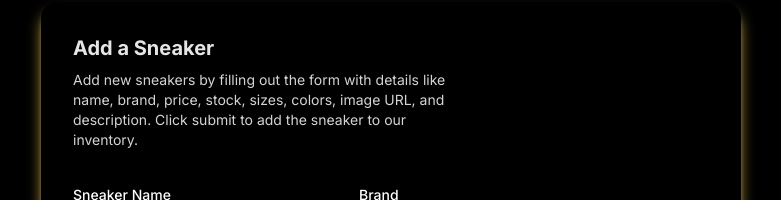
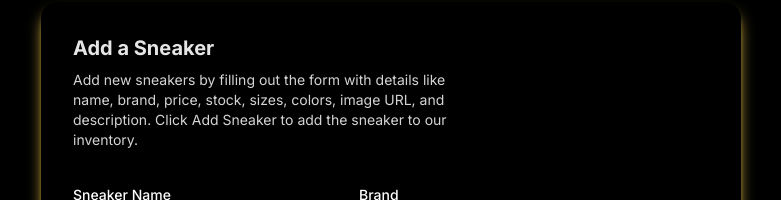
Before and after one commit to ahanaftanvir40/trendykicks_nextjs, a Next.js app: page /adminpanel/add in a window 1280 px wide. Shown: the part 142-342 px from the top of the page, without its empty margins (249-1030 px from the left). Built offline with nearby package versions, Linux system fonts and the light colour scheme.

Commit message:
fixed minor typo

```diff
--- a/src/app/adminpanel/add/page.tsx
+++ b/src/app/adminpanel/add/page.tsx
@@ -66,7 +66,7 @@ function AddPage() {
           <p className="text-neutral-600 text-sm max-w-sm mt-2 dark:text-neutral-300">
 
 
-            Add new sneakers by filling out the form with details like name, brand, price, stock, sizes, colors, image URL, and description. Click submit to add the sneaker to our inventory.
+            Add new sneakers by filling out the form with details like name, brand, price, stock, sizes, colors, image URL, and description. Click Add Sneaker to add the sneaker to our inventory.
           </p>
 
           <form className="my-8" onSubmit={handleSubmit}>
```
